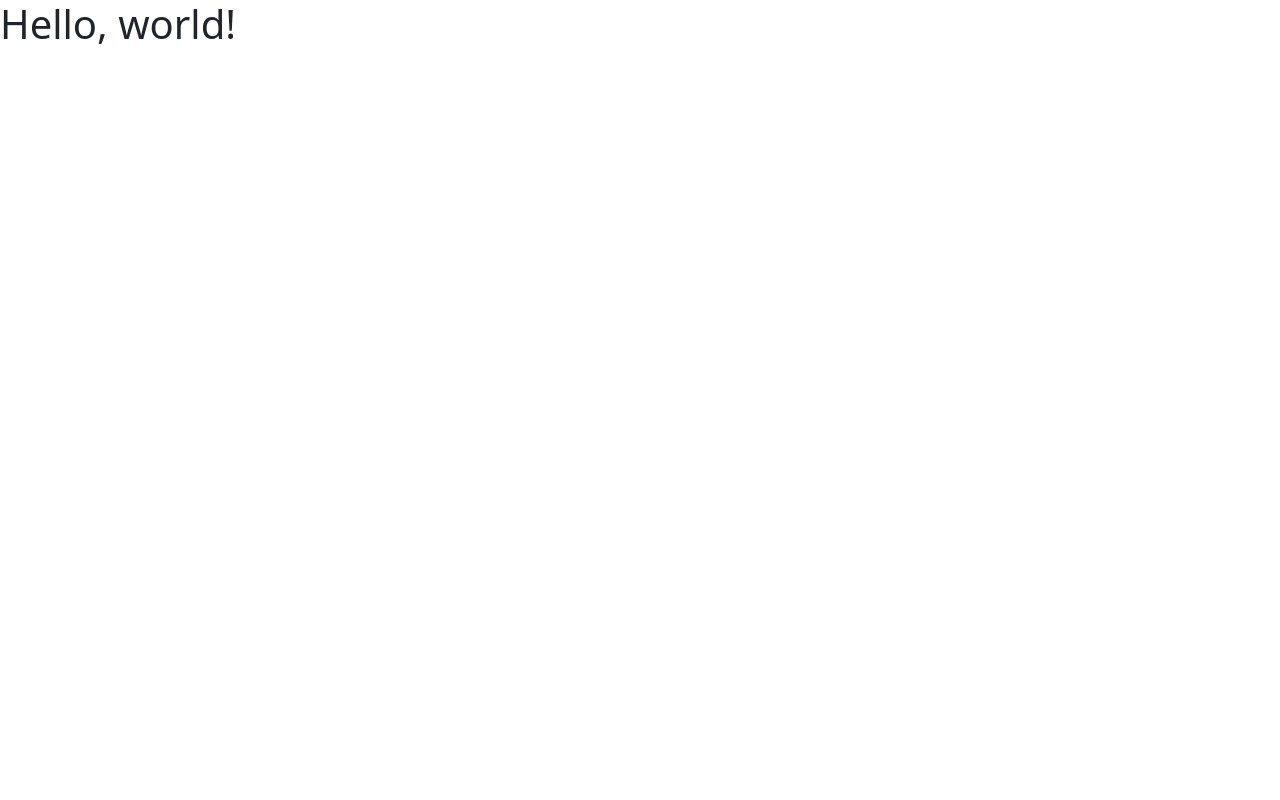
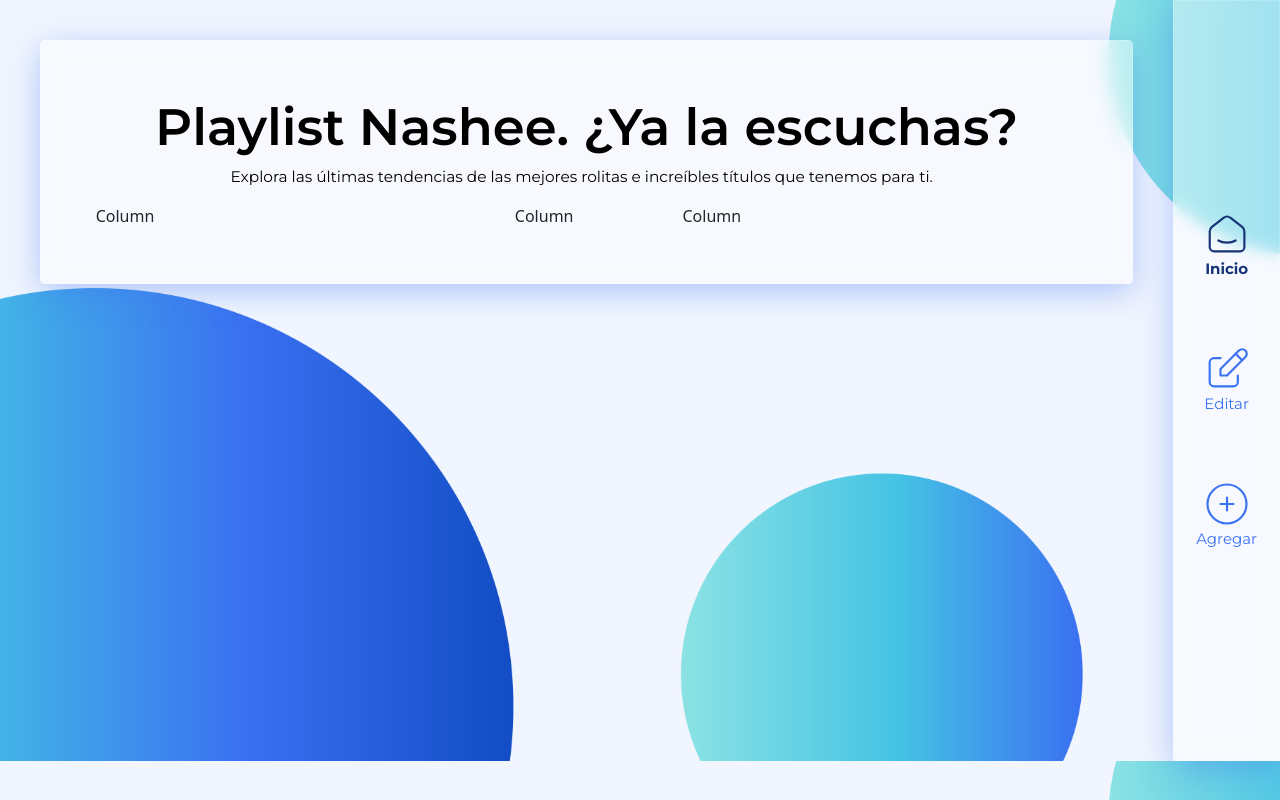
Before and after one commit to FernandoFigueroa14/Back-End-CRUD, a website: page views/inicio.html in a window 1280 px wide. Drawn offline with nearby package versions, Linux system fonts and the light colour scheme.

Commit message:
Front-First Commit
Front de inicio y edición CRUD

```diff
--- /dev/null
+++ b/public/css/edit_page.css
@@ -0,0 +1,38 @@
+body{
+    background-image: url("/public/images/Fondo_1.jpg");
+    background-size: cover;
+}
+
+.table{
+    margin-top: 50px;
+}
+
+
+img{
+    border-radius: 5px;
+    -webkit-box-shadow: 0px 0px 14px 5px rgba(0,0,0,0.1);
+box-shadow: 0px 0px 14px 5px rgba(0,0,0,0.1);
+}
+
+.items{
+    display: flex;
+}
+
+.btn_1{
+    font-family: 'Montserrat', sans-serif;
+    background: rgb(129,214,228);
+    background: linear-gradient(90deg, rgba(129,214,228,1) 35%, rgba(57,115,240,1) 100%);
+    padding-top: 10px;
+    padding-bottom: 10px;
+    border-radius: 4px;
+    padding-right: 25px;
+    padding-left: 25px;
+    border: transparent;
+    font-weight: 300;
+    -webkit-box-shadow: 0px 0px 14px 5px rgba(0,0,0,0.1);
+box-shadow: 0px 0px 14px 5px rgba(0,0,0,0.1);
+margin-top: 10px;
+}
+.btn_1:hover{
+    transform: scale(1.1);
+}
--- /dev/null
+++ b/public/css/inicio.css
@@ -0,0 +1,5 @@
+body{
+    background-image: url("/public/images/Fondo_2.jpg");
+    background-size: cover;
+    background-color: #f1f5fe;
+}
--- a/public/css/style.css
+++ b/public/css/style.css
@@ -0,0 +1,103 @@
+body{
+    background-color: #f1f5fe;
+}
+
+.menu{
+    background: rgba( 255, 255, 255, 0.45 );
+    box-shadow: 0 8px 32px 0 rgba( 57, 115, 240, 0.37 );
+    backdrop-filter: blur( 8px );
+    -webkit-backdrop-filter: blur( 6px );
+    border: 1px solid rgba( 255, 255, 255, 0.18 );
+    padding-top: 19vh;
+    padding-bottom: 19vh;
+
+}
+
+.icons_menu{
+    margin-top: 50px;
+    margin-bottom: 50px;
+    cursor: pointer;
+    padding: 5px;
+
+}
+
+.icon_content{
+    display: flex;
+    justify-content: center;
+}
+
+.icons_menu:hover{
+    margin-top: 50px;
+    margin-bottom: 50px;
+    border-radius: 10px;
+    background-color: rgba( 57, 115, 240, 0.37 );
+    transform: scale(1.1);
+}
+
+.icon:hover{
+    stroke: rgb(22, 52, 117);
+}
+
+
+.icons_menu > h3{
+    font-family: 'Montserrat', sans-serif;
+    font-size: 15px;
+    font-weight: 400;
+    color: #3b72f1;
+    text-align: center;
+}
+
+.icons_menu:hover > h3{
+    color: rgb(22, 52, 117)
+}
+
+
+.playlist_editar{
+    background: rgba( 255, 255, 255, 0.45 );
+    box-shadow: 0 8px 32px 0 rgba( 57, 115, 240, 0.37 );
+    backdrop-filter: blur( 10px );
+    -webkit-backdrop-filter: blur( 6px );
+    border: 1px solid rgba( 255, 255, 255, 0.18 );
+    padding: 5%;
+    border-radius: 5px;
+}
+
+h1{
+    font-family: 'Montserrat', sans-serif;
+    font-size: 4vw;
+    font-weight: 600;
+    color: black;
+    text-align: center;
+
+}
+
+h3{
+    font-family: 'Montserrat', sans-serif;
+    font-size: 1.7vw;
+    font-weight: 500;
+    color: black;
+    text-align: left;
+    margin-bottom: 5px;
+
+}
+
+p{
+    font-family: 'Montserrat', sans-serif;
+    font-size: 1.2vw;
+    font-weight: 400;
+    color: black;
+    text-align: center;
+    margin-right: 10px;
+
+}
+
+.items{
+    font-family: 'Montserrat', sans-serif;
+    font-size: 0.8vw;
+    color: rgb(75, 75, 75);
+
+}
+
+.col-11{
+    padding: 40px;
+}
--- a/views/inicio.html
+++ b/views/inicio.html
@@ -1,31 +1,122 @@
 <!doctype html>
 <html lang="en">
-  <head>
+
+<head>
     <!-- Required meta tags -->
     <meta charset="utf-8">
     <meta name="viewport" content="width=device-width, initial-scale=1">
 
     <!-- Bootstrap CSS -->
-    <link href="https://cdn.jsdelivr.net/npm/bootstrap@5.1.3/dist/css/bootstrap.min.css" rel="stylesheet" integrity="sha384-1BmE4kWBq78iYhFldvKuhfTAU6auU8tT94WrHftjDbrCEXSU1oBoqyl2QvZ6jIW3" crossorigin="anonymous">
+    <link href="https://cdn.jsdelivr.net/npm/bootstrap@5.1.3/dist/css/bootstrap.min.css" rel="stylesheet"
+        integrity="sha384-1BmE4kWBq78iYhFldvKuhfTAU6auU8tT94WrHftjDbrCEXSU1oBoqyl2QvZ6jIW3" crossorigin="anonymous">
 
-    <!--Conexion Hoja de estilos interna-->
+    <!--Styles-->
+    <link href="/public/css/inicio.css"" rel=" stylesheet">
+    <link href="/public/css/style.css"" rel=" stylesheet">
+
+    <link rel="preconnect" href="https://fonts.googleapis.com">
+    <link rel="preconnect" href="https://fonts.gstatic.com" crossorigin>
+    <link
+        href="https://fonts.googleapis.com/css2?family=Montserrat:ital,wght@0,100;0,200;0,300;0,400;0,500;0,600;0,700;0,800;0,900;1,100;1,200;1,300;1,400;1,500;1,600;1,700;1,800;1,900&display=swap"
+        rel="stylesheet">
+
+    <title>Inicio-Playlist Nashee</title>
+</head>
+
+<body>
+
+    <div class="container-fluid">
+        <div class="row">
+            <div class="col-11">
+                <!--Contenido-->
+
+                <div class="container playlist_editar">
+                    <div class="row">
+                        <div class="col">
+                            <h1>Playlist Nashee. ¿Ya la escuchas?</h1>
+                            <p>Explora las últimas tendencias de las mejores rolitas e increíbles títulos que tenemos para ti.</p>
+
+                            <!--Playlists-->
+                            <div class="row">
+                              <div class="col-5">
+                                Column
+                              </div>
+                              <div class="col-2">
+                                Column
+                              </div>
+                              <div class="col-5">
+                                Column
+                              </div>
+                            </div>
 
 
+                        </div>
+                    </div>
+                </div>
+                <!--Fin de contenido-->
+            </div>
+            <div class="col-1 menu">
 
-    <title>Inicio - Playlists de libros y canciones</title>
-  </head>
-  <body>
-    <h1>Hello, world!</h1>
+                <div class="icons_menu">
+                    <div class="icon_content">
+                        <svg xmlns="http://www.w3.org/2000/svg" class="icon icon-tabler icon-tabler-smart-home"
+                            width="52" height="52" viewBox="0 0 24 24" stroke-width="1" stroke="rgb(22, 52, 117)" fill="none"
+                            stroke-linecap="round" stroke-linejoin="round">
+                            <path stroke="none" d="M0 0h24v24H0z" fill="none" />
+                            <path
+                                d="M19 8.71l-5.333 -4.148a2.666 2.666 0 0 0 -3.274 0l-5.334 4.148a2.665 2.665 0 0 0 -1.029 2.105v7.2a2 2 0 0 0 2 2h12a2 2 0 0 0 2 -2v-7.2c0 -.823 -.38 -1.6 -1.03 -2.105" />
+                            <path d="M16 15c-2.21 1.333 -5.792 1.333 -8 0" />
+                        </svg>
+                    </div>
+                    <h3 style="font-weight: bold; color: rgb(22, 52, 117);">Inicio</h3>
+                </div>
+
+                <div class="icons_menu">
+                    <div class="icon_content">
+                        <svg xmlns="http://www.w3.org/2000/svg" class="icon icon-tabler icon-tabler-edit" width="52"
+                            height="52" viewBox="0 0 24 24" stroke-width="1" stroke="#3b72f1" fill="none"
+                            stroke-linecap="round" stroke-linejoin="round">
+                            <path stroke="none" d="M0 0h24v24H0z" fill="none" />
+                            <path d="M9 7h-3a2 2 0 0 0 -2 2v9a2 2 0 0 0 2 2h9a2 2 0 0 0 2 -2v-3" />
+                            <path d="M9 15h3l8.5 -8.5a1.5 1.5 0 0 0 -3 -3l-8.5 8.5v3" />
+                            <line x1="16" y1="5" x2="19" y2="8" />
+                        </svg>
+                    </div>
+                    <h3>Editar</h3>
+                </div>
+
+                <div class="icons_menu">
+                    <div class="icon_content">
+                        <svg xmlns="http://www.w3.org/2000/svg" class="icon icon-tabler icon-tabler-circle-plus"
+                            width="52" height="52" viewBox="0 0 24 24" stroke-width="1" stroke="#3b72f1" fill="none"
+                            stroke-linecap="round" stroke-linejoin="round">
+                            <path stroke="none" d="M0 0h24v24H0z" fill="none" />
+                            <circle cx="12" cy="12" r="9" />
+                            <line x1="9" y1="12" x2="15" y2="12" />
+                            <line x1="12" y1="9" x2="12" y2="15" />
+                        </svg>
+                    </div>
+                    <h3>Agregar </h3>
+                </div>
+
+            </div>
+        </div>
+    </div>
+
+
 
     <!-- Optional JavaScript; choose one of the two! -->
 
     <!-- Option 1: Bootstrap Bundle with Popper -->
-    <script src="https://cdn.jsdelivr.net/npm/bootstrap@5.1.3/dist/js/bootstrap.bundle.min.js" integrity="sha384-ka7Sk0Gln4gmtz2MlQnikT1wXgYsOg+OMhuP+IlRH9sENBO0LRn5q+8nbTov4+1p" crossorigin="anonymous"></script>
+    <script src="https://cdn.jsdelivr.net/npm/bootstrap@5.1.3/dist/js/bootstrap.bundle.min.js"
+        integrity="sha384-ka7Sk0Gln4gmtz2MlQnikT1wXgYsOg+OMhuP+IlRH9sENBO0LRn5q+8nbTov4+1p"
+        crossorigin="anonymous"></script>
 
     <!-- Option 2: Separate Popper and Bootstrap JS -->
     <!--
     <script src="https://cdn.jsdelivr.net/npm/@popperjs/core@2.10.2/dist/umd/popper.min.js" integrity="sha384-7+zCNj/IqJ95wo16oMtfsKbZ9ccEh31eOz1HGyDuCQ6wgnyJNSYdrPa03rtR1zdB" crossorigin="anonymous"></script>
     <script src="https://cdn.jsdelivr.net/npm/bootstrap@5.1.3/dist/js/bootstrap.min.js" integrity="sha384-QJHtvGhmr9XOIpI6YVutG+2QOK9T+ZnN4kzFN1RtK3zEFEIsxhlmWl5/YESvpZ13" crossorigin="anonymous"></script>
     -->
-  </body>
+</body>
+
 </html>
```
Also changed, not shown: views/edit_page.html (added, +159 -0 lines), public/images/Portadas/ElCodigoDaVinci.jpg (added), 2 other files.
